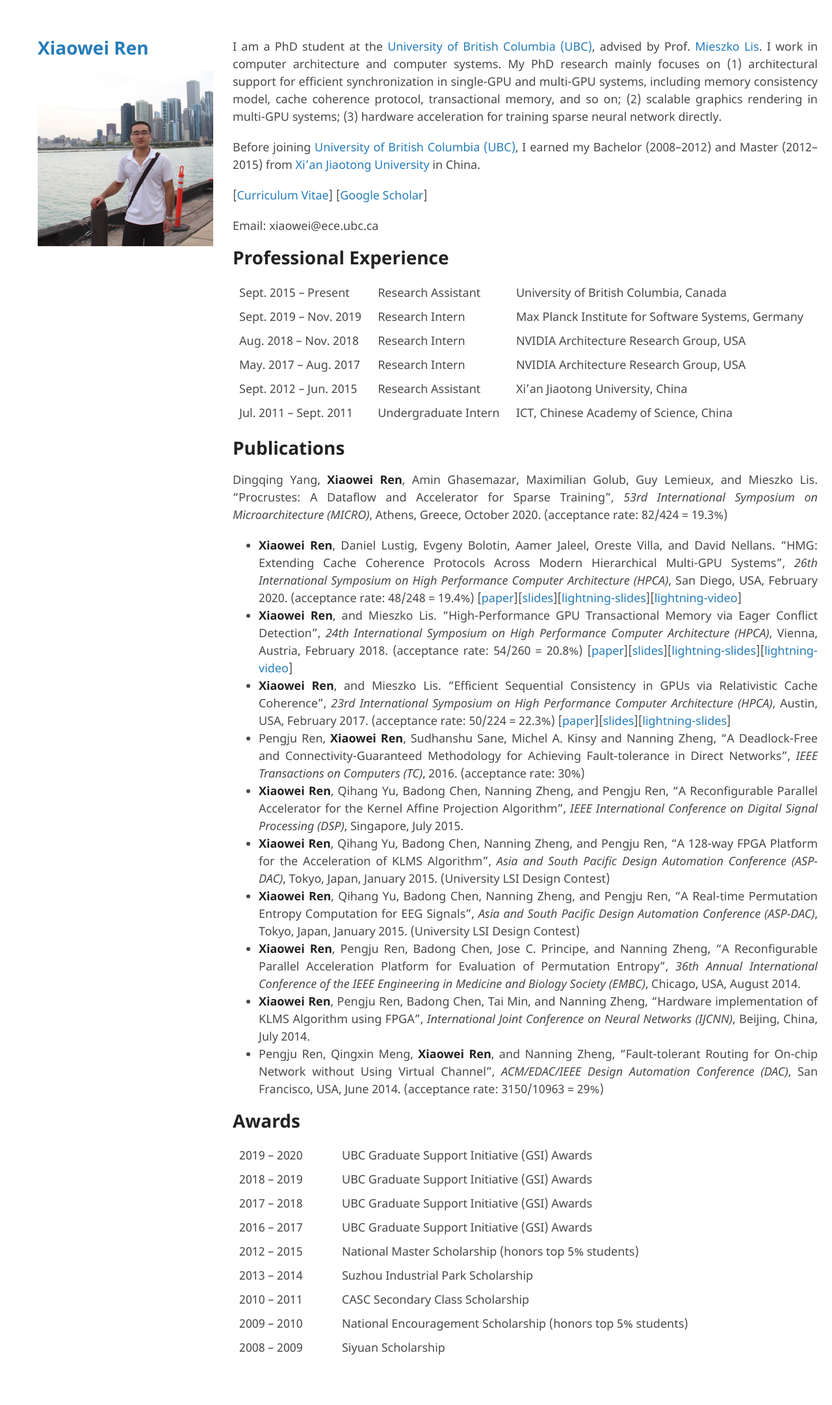
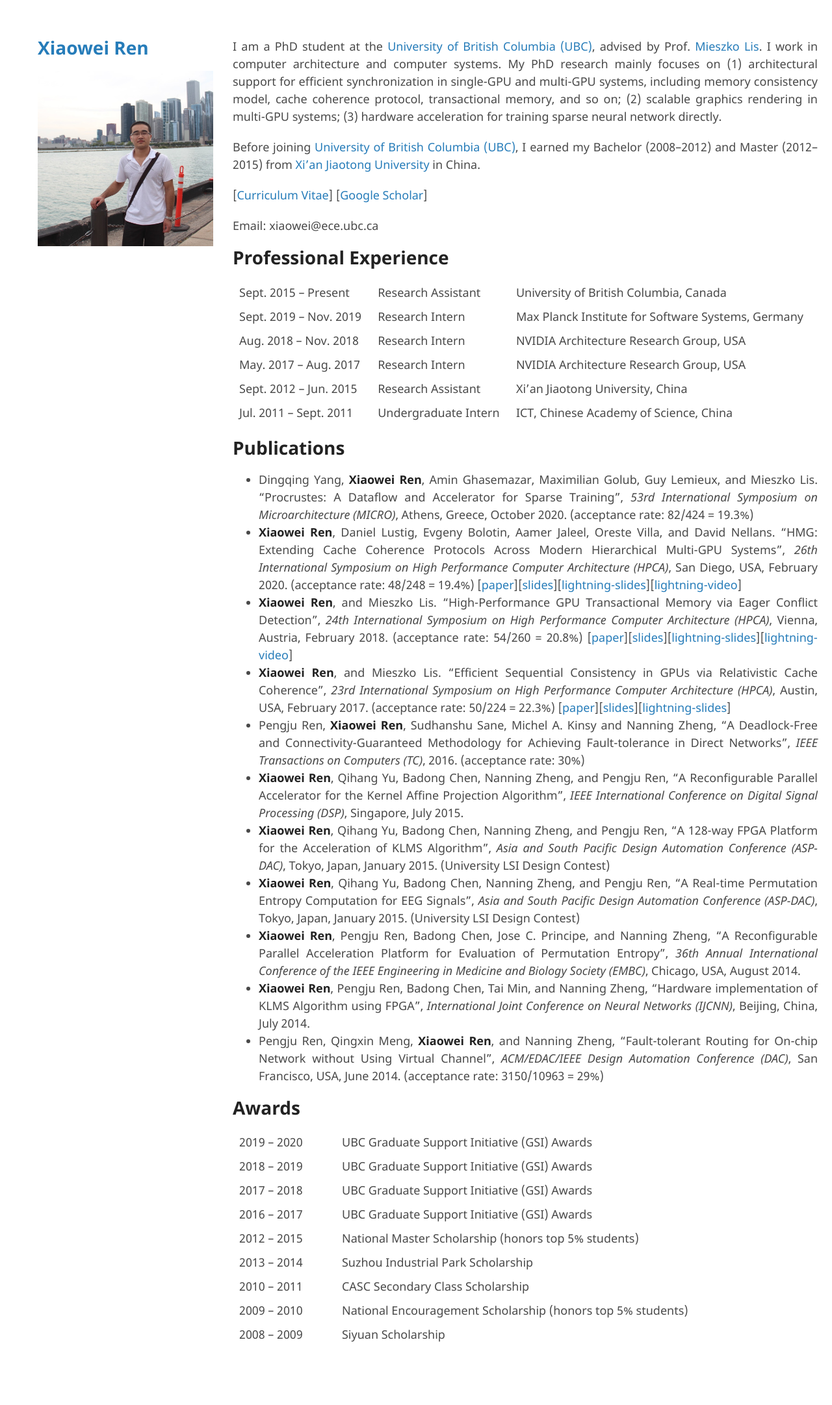
Before and after one commit to ericrxw/xiaoweiren, a Jekyll site: the page built from index.md, in a window 1280 px wide. Shown: the whole page at 65% size. Built offline with Jekyll 4.4.1, drawn with Linux system fonts in a browser that asks for light colours; our own code applies the rules of GitHub Pages for plain Markdown files; the repository's description, which GitHub fills in, is left out.

Commit message:
minor change

```diff
--- a/index.md
+++ b/index.md
@@ -17,7 +17,7 @@ Email: xiaowei@ece.ubc.ca
 
 # Publications
 
-Dingqing Yang, **Xiaowei Ren**, Amin Ghasemazar, Maximilian Golub, Guy Lemieux, and Mieszko Lis. "Procrustes: A Dataflow and Accelerator for Sparse Training", _53rd International Symposium on Microarchitecture (MICRO)_, Athens, Greece, October 2020. (acceptance rate: 82/424 = 19.3%)
+* Dingqing Yang, **Xiaowei Ren**, Amin Ghasemazar, Maximilian Golub, Guy Lemieux, and Mieszko Lis. "Procrustes: A Dataflow and Accelerator for Sparse Training", _53rd International Symposium on Microarchitecture (MICRO)_, Athens, Greece, October 2020. (acceptance rate: 82/424 = 19.3%)
 * **Xiaowei Ren**, Daniel Lustig, Evgeny Bolotin, Aamer Jaleel, Oreste Villa, and David Nellans. "HMG: Extending Cache Coherence Protocols Across Modern Hierarchical Multi-GPU Systems", _26th International Symposium on High Performance Computer Architecture (HPCA)_, San Diego, USA, February 2020. (acceptance rate: 48/248 = 19.4%) [[paper](./docs/HPCA2020/HMG-HPCA2020.pdf)][[slides](./docs/HPCA2020/HMG-HPCA2020.pptx)][[lightning-slides](./docs/HPCA2020/HMG-HPCA2020-Lightning.pptx)][[lightning-video](https://youtu.be/FEG6lYoWeIE)]
 * **Xiaowei Ren**, and Mieszko Lis. "High-Performance GPU Transactional Memory via Eager Conflict Detection", _24th International Symposium on High Performance Computer Architecture (HPCA)_, Vienna, Austria, February 2018. (acceptance rate: 54/260 = 20.8%) [[paper](./docs/HPCA2018/GETM-HPCA2018.pdf)][[slides](./docs/HPCA2018/GETM-HPCA2018.pptx)][[lightning-slides](./docs/HPCA2018/GETM-HPCA2018-Lightning.pptx)][[lightning-video](https://youtu.be/WTIKRyiUYtQ)]
 * **Xiaowei Ren**, and Mieszko Lis. "Efficient Sequential Consistency in GPUs via Relativistic Cache Coherence", _23rd International Symposium on High Performance Computer Architecture (HPCA)_, Austin, USA, February 2017. (acceptance rate: 50/224 = 22.3%) [[paper](./docs/HPCA2017/RCC-HPCA2017.pdf)][[slides](./docs/HPCA2017/RCC-HPCA2017.pptx)][[lightning-slides](./docs/HPCA2017/RCC-HPCA2017-Lightning.pptx)]
```
